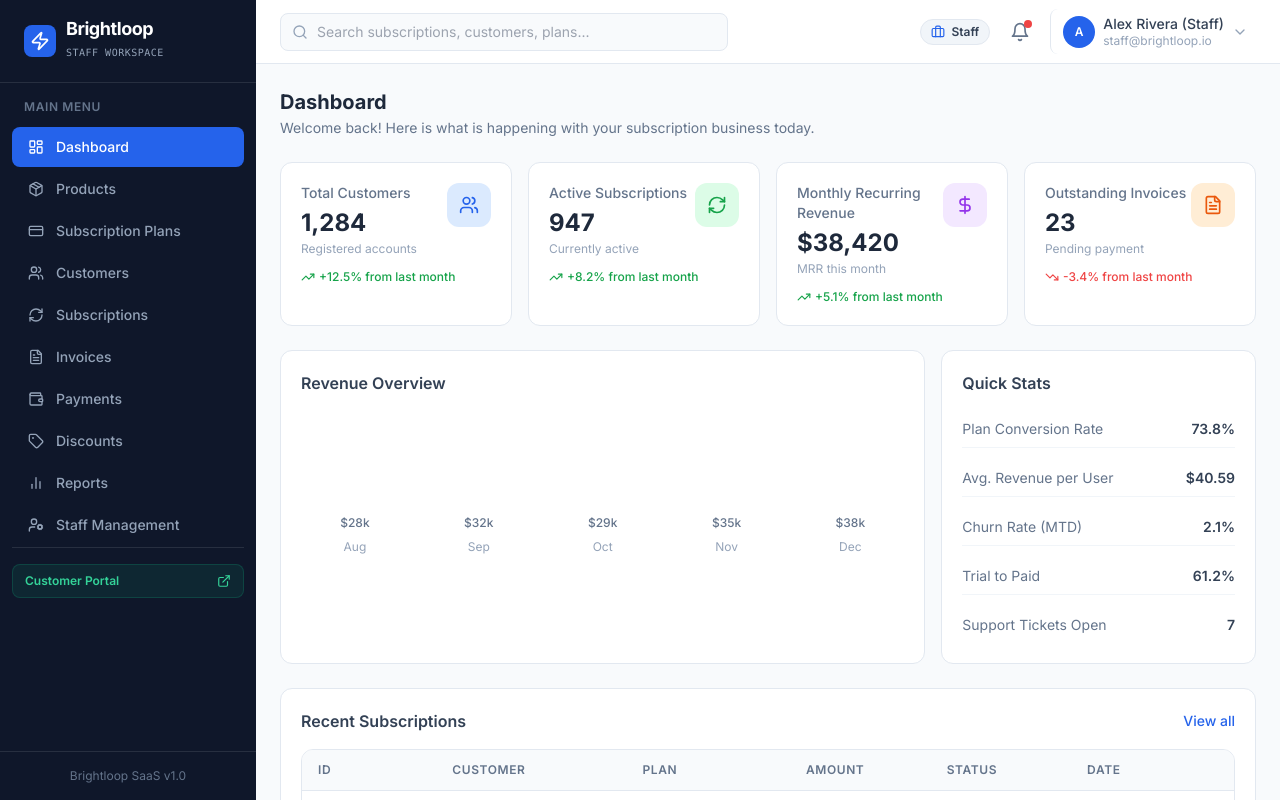
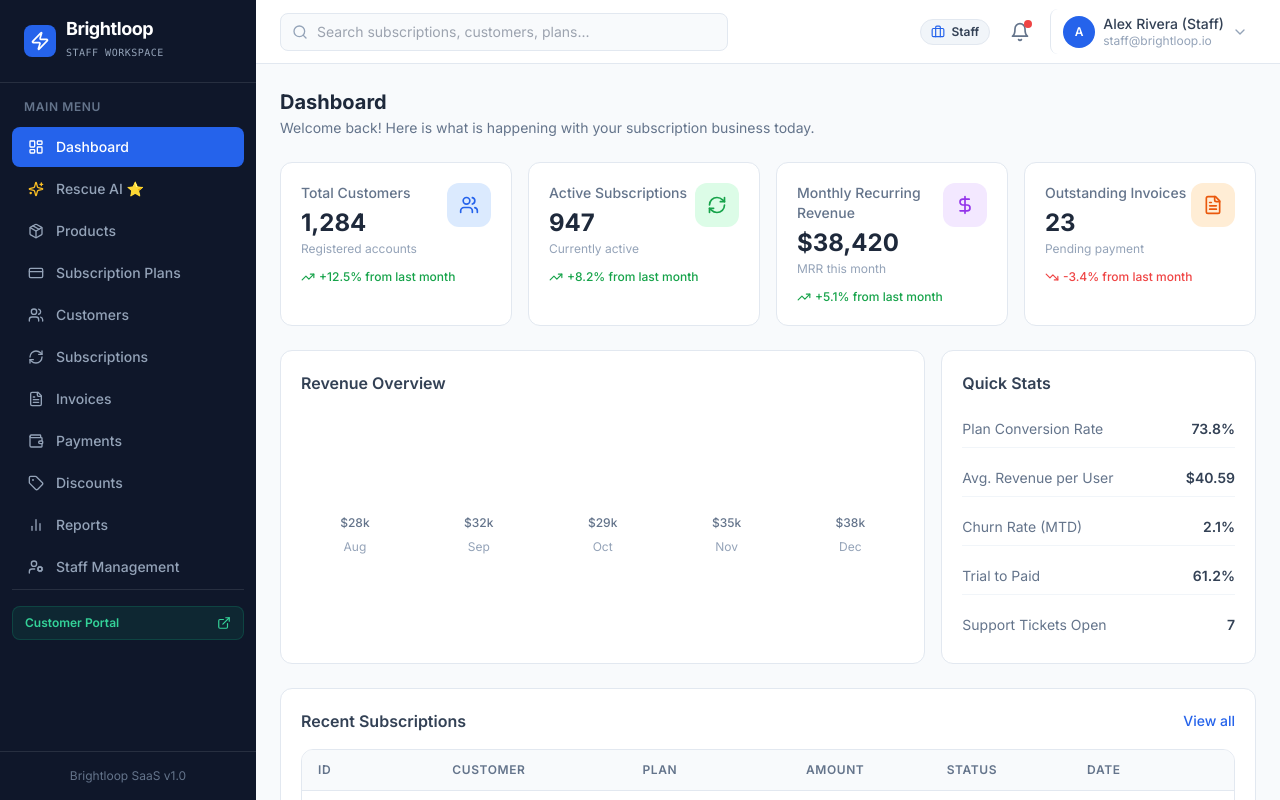
Before and after one commit to RichardBijuJohn/Odoo_hack, a React (Vite) app in the folder frontend/: page /login in a window 1280 px wide. Both pictures are taken after a click on the button "Staff". Shown: the top 800 px of the page. Built offline with nearby package versions, Linux system fonts and the light colour scheme; no server answers.

Commit message:
feat: add Rescue AI functionality with context provider and sidebar integration

```diff
--- a/frontend/src/App.jsx
+++ b/frontend/src/App.jsx
@@ -2,6 +2,7 @@ import { BrowserRouter as Router, Routes, Route, Navigate } from 'react-router-d
 import DashboardLayout from './layouts/DashboardLayout'
 import { AuthProvider, useAuth } from './context/AuthContext'
 import { CatalogProvider } from './context/CatalogContext'
+import { RescueProvider } from './context/RescueContext'
 
 // Auth Pages
 import SignUp from './pages/Auth/SignUp'
@@ -11,6 +12,9 @@ import ResetPassword from './pages/Auth/ResetPassword'
 
 // Customer Portal
 import CustomerPortal from './pages/Portal/CustomerPortal'
+
+// Rescue AI Page
+import RescueAI from './pages/RescueAI/RescueAI'
 
 // Internal Admin/Staff Pages
 import Dashboard from './pages/Dashboard/Dashboard'
@@ -49,6 +53,7 @@ export default function App() {
   return (
     <AuthProvider>
       <CatalogProvider>
+        <RescueProvider>
           <Router>
             <Routes>
               {/* Public Authentication Routes */}
@@ -78,6 +83,7 @@ export default function App() {
               >
                 <Route index element={<Navigate to="/dashboard" replace />} />
                 <Route path="dashboard" element={<Dashboard />} />
+                <Route path="rescue-ai" element={<RescueAI />} />
                 <Route path="products" element={<Products />} />
                 <Route path="plans" element={<Plans />} />
                 <Route path="customers" element={<Customers />} />
@@ -93,6 +99,7 @@ export default function App() {
               <Route path="*" element={<Navigate to="/login" replace />} />
             </Routes>
           </Router>
+        </RescueProvider>
       </CatalogProvider>
     </AuthProvider>
   )
--- a/frontend/src/components/Sidebar.jsx
+++ b/frontend/src/components/Sidebar.jsx
@@ -1,7 +1,7 @@
 import { NavLink } from 'react-router-dom'
 import {
   LayoutDashboard, Package, CreditCard, Users, RefreshCw,
-  FileText, Wallet, Tag, BarChart2, UserCog, Zap, ExternalLink
+  FileText, Wallet, Tag, BarChart2, UserCog, Zap, ExternalLink, Sparkles
 } from 'lucide-react'
 import { useAuth } from '../context/AuthContext'
 
@@ -9,16 +9,17 @@ export default function Sidebar() {
   const { currentUser, isAdmin } = useAuth()
 
   const navItems = [
-    { to: '/dashboard',     label: 'Dashboard',          icon: LayoutDashboard, adminOnly: false },
-    { to: '/products',      label: 'Products',           icon: Package,         adminOnly: false },
-    { to: '/plans',         label: 'Subscription Plans', icon: CreditCard,      adminOnly: false },
-    { to: '/customers',     label: 'Customers',          icon: Users,           adminOnly: false },
-    { to: '/subscriptions', label: 'Subscriptions',      icon: RefreshCw,       adminOnly: false },
-    { to: '/invoices',      label: 'Invoices',           icon: FileText,        adminOnly: false },
-    { to: '/payments',      label: 'Payments',           icon: Wallet,          adminOnly: false },
-    { to: '/discounts',     label: 'Discounts',          icon: Tag,             adminOnly: false },
-    { to: '/reports',       label: 'Reports',            icon: BarChart2,       adminOnly: false },
-    { to: '/staff',         label: 'Staff Management',   icon: UserCog,         adminOnly: false },
+    { to: '/dashboard',     label: 'Dashboard',          icon: LayoutDashboard },
+    { to: '/rescue-ai',     label: 'Rescue AI ⭐',       icon: Sparkles, highlight: true },
+    { to: '/products',      label: 'Products',           icon: Package },
+    { to: '/plans',         label: 'Subscription Plans', icon: CreditCard },
+    { to: '/customers',     label: 'Customers',          icon: Users },
+    { to: '/subscriptions', label: 'Subscriptions',      icon: RefreshCw },
+    { to: '/invoices',      label: 'Invoices',           icon: FileText },
+    { to: '/payments',      label: 'Payments',           icon: Wallet },
+    { to: '/discounts',     label: 'Discounts',          icon: Tag },
+    { to: '/reports',       label: 'Reports',            icon: BarChart2 },
+    { to: '/staff',         label: 'Staff Management',   icon: UserCog },
   ]
 
   return (
@@ -39,15 +40,17 @@ export default function Sidebar() {
       {/* Navigation Links */}
       <nav className="flex-1 px-3 py-4 space-y-0.5 overflow-y-auto">
         <p className="text-xs font-semibold text-slate-500 uppercase tracking-wider px-3 mb-3">Main Menu</p>
-        {navItems.map(({ to, label, icon: Icon }) => (
+        {navItems.map(({ to, label, icon: Icon, highlight }) => (
           <NavLink
             key={to}
             to={to}
             className={({ isActive }) =>
-              `sidebar-link ${isActive ? 'active' : ''}`
+              `sidebar-link ${isActive ? 'active' : ''} ${
+                highlight ? 'text-amber-400 font-medium' : ''
+              }`
             }
           >
-            <Icon className="w-4 h-4 flex-shrink-0" />
+            <Icon className={`w-4 h-4 flex-shrink-0 ${highlight ? 'text-amber-400' : ''}`} />
             <span>{label}</span>
           </NavLink>
         ))}
--- /dev/null
+++ b/frontend/src/context/RescueContext.jsx
@@ -0,0 +1,183 @@
+import React, { createContext, useContext, useState, useEffect } from 'react';
+import { calculateChurnScore } from '../services/rescueAi';
+
+const MOCK_RESCUE_CUSTOMERS = [
+  {
+    id: 'CUST-001',
+    name: 'Customer A (Apex Corp)',
+    contact: 'billing@apexcorp.io',
+    currentPlan: 'Monthly Growth Tier',
+    mrr: 659.00,
+    daysSinceLastActive: 12,
+    failedPayments: 3,
+    hasDowngraded: false,
+    supportTickets: 1,
+    daysUntilRenewal: 4,
+    status: 'at_risk'
+  },
+  {
+    id: 'CUST-002',
+    name: 'Customer B (Nexus Logistics)',
+    contact: 'ops@nexuslogistics.com',
+    currentPlan: 'Annual Enterprise Plan',
+    mrr: 999.00,
+    daysSinceLastActive: 38,
+    failedPayments: 0,
+    hasDowngraded: true,
+    supportTickets: 3,
+    daysUntilRenewal: 18,
+    status: 'at_risk'
+  },
+  {
+    id: 'CUST-003',
+    name: 'Customer C (Bright Horizon)',
+    contact: 'accounts@brighthorizon.co',
+    currentPlan: 'Brightloop Standard License',
+    mrr: 299.00,
+    daysSinceLastActive: 2,
+    failedPayments: 0,
+    hasDowngraded: false,
+    supportTickets: 0,
+    daysUntilRenewal: 45,
+    status: 'healthy'
+  },
+  {
+    id: 'CUST-004',
+    name: 'Customer D (Vortex Media)',
+    contact: 'finance@vortexmedia.io',
+    currentPlan: 'Weekly Flexible Pilot',
+    mrr: 140.00,
+    daysSinceLastActive: 28,
+    failedPayments: 2,
+    hasDowngraded: true,
+    supportTickets: 5,
+    daysUntilRenewal: 3,
+    status: 'critical'
+  },
+  {
+    id: 'CUST-005',
+    name: 'Customer E (Zenith FinTech)',
+    contact: 'growth@zenithtech.org',
+    currentPlan: 'Monthly Growth Tier',
+    mrr: 659.00,
+    daysSinceLastActive: 1,
+    failedPayments: 0,
+    hasDowngraded: false,
+    supportTickets: 1,
+    daysUntilRenewal: 22,
+    status: 'healthy'
+  },
+  {
+    id: 'CUST-006',
+    name: 'Customer F (CloudForge Systems)',
+    contact: 'it@cloudforge.net',
+    currentPlan: 'Annual Enterprise Plan',
+    mrr: 999.00,
+    daysSinceLastActive: 21,
+    failedPayments: 1,
+    hasDowngraded: false,
+    supportTickets: 2,
+    daysUntilRenewal: 6,
+    status: 'at_risk'
+  }
+];
+
+const RescueContext = createContext(null);
+
+export const RescueProvider = ({ children }) => {
+  const [customers, setCustomers] = useState(() => {
+    const saved = localStorage.getItem('bl_rescue_customers');
+    return saved ? JSON.parse(saved) : MOCK_RESCUE_CUSTOMERS;
+  });
+
+  const [executedActions, setExecutedActions] = useState(() => {
+    const saved = localStorage.getItem('bl_rescue_actions');
+    return saved ? JSON.parse(saved) : [];
+  });
+
+  useEffect(() => {
+    localStorage.setItem('bl_rescue_customers', JSON.stringify(customers));
+  }, [customers]);
+
+  useEffect(() => {
+    localStorage.setItem('bl_rescue_actions', JSON.stringify(executedActions));
+  }, [executedActions]);
+
+  // Enrich customer records with real-time ML risk scoring
+  const enrichedCustomers = customers.map(cust => {
+    const analysis = calculateChurnScore(cust);
+    return {
+      ...cust,
+      ...analysis
+    };
+  });
+
+  // Execute a rescue recommendation action
+  const executeRescueAction = (customerId, action) => {
+    const customer = customers.find(c => c.id === customerId);
+    const newLog = {
+      id: 'ACT-' + Date.now(),
+      customerId,
+      customerName: customer ? customer.name : 'Unknown',
+      actionTitle: action.title,
+      actionLabel: action.actionLabel,
+      type: action.type,
+      impact: action.impact,
+      executedAt: new Date().toLocaleTimeString([], { hour: '2-digit', minute: '2-digit' })
+    };
+
+    setExecutedActions(prev => [newLog, ...prev]);
+
+    // Simulate risk improvement after taking action
+    setCustomers(prev => prev.map(c => {
+      if (c.id === customerId) {
+        return {
+          ...c,
+          failedPayments: Math.max(0, c.failedPayments - 1),
+          daysSinceLastActive: Math.max(1, c.daysSinceLastActive - 10),
+          supportTickets: Math.max(0, c.supportTickets - 1)
+        };
+      }
+      return c;
+    }));
+
+    return newLog;
+  };
+
+  // Simulate cohort ingestion (e.g., analyzing 1,000 subscribers)
+  const totalSubscribersAnalyzed = 1000;
+  const highRiskCount = enrichedCustomers.filter(c => c.riskLevel === 'High').length;
+  const mediumRiskCount = enrichedCustomers.filter(c => c.riskLevel === 'Medium').length;
+  const lowRiskCount = enrichedCustomers.filter(c => c.riskLevel === 'Low').length;
+
+  const totalAtRiskMRR = enrichedCustomers
+    .filter(c => c.riskLevel !== 'Low')
+    .reduce((acc, curr) => acc + curr.mrr, 0);
+
+  return (
+    <RescueContext.Provider
+      value={{
+        customers: enrichedCustomers,
+        executedActions,
+        executeRescueAction,
+        totalSubscribersAnalyzed,
+        stats: {
+          highRiskCount,
+          mediumRiskCount,
+          lowRiskCount,
+          totalAtRiskMRR
+        }
+      }}
+    >
+      {children}
+    </RescueContext.Provider>
+  );
+};
+
+export const useRescue = () => {
+  const context = useContext(RescueContext);
+  if (!context) {
+    throw new Error('useRescue must be used within a RescueProvider');
+  }
+  return context;
+};
```
Lines whose indentation alone changed are shown as unchanged.
